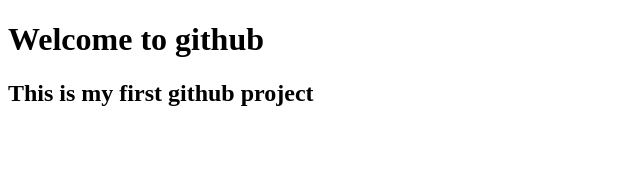
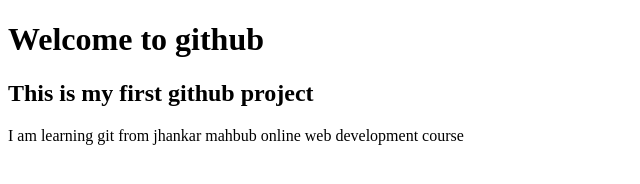
Before and after one commit to DiptaRoy/my-first-website, a plain HTML site: page index.html in a window 1280 px wide. Shown: the whole page, without its empty margins (0-640 px from the left). Drawn offline with Linux system fonts and the light colour scheme.

Commit message:
add some paragraph

```diff
--- a/index.html
+++ b/index.html
@@ -8,5 +8,6 @@
 <body>
     <h1>Welcome to github</h1>
     <h2>This is my first github project</h2>
+    <p>I am learning git from jhankar mahbub online web development course</p>
 </body>
 </html>
```
